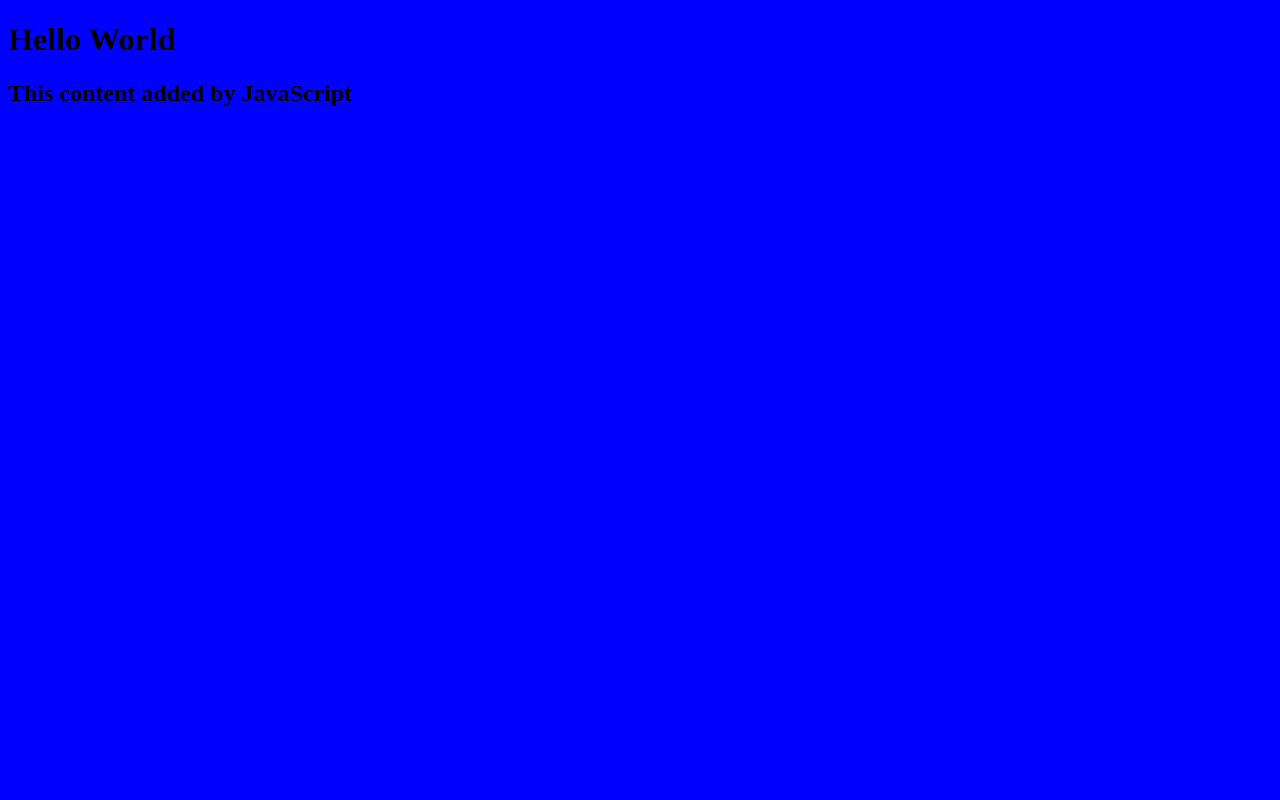
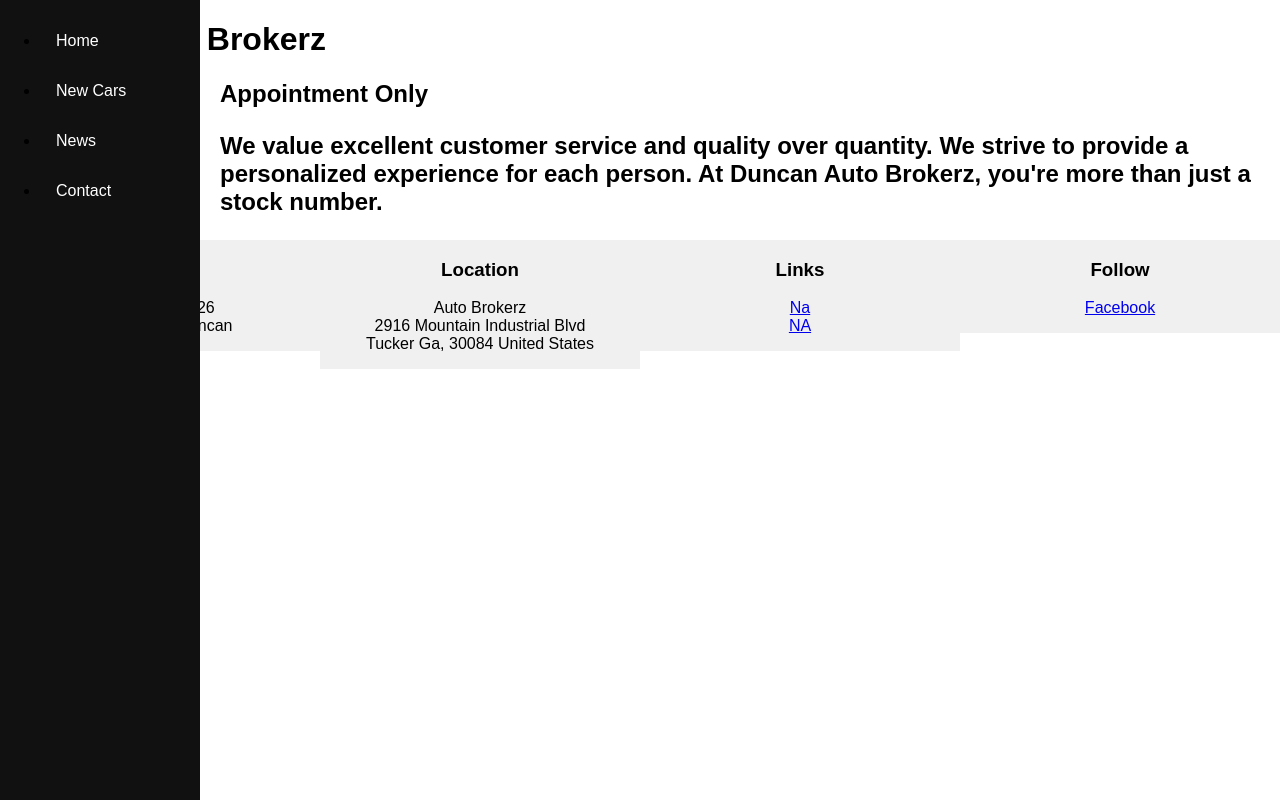
Before and after one commit to duncan1022/duncan-auto-brokerz, a plain HTML site: page index.html in a window 1280 px wide. Drawn offline with Linux system fonts and the light colour scheme.

Commit message:
outline of webstie

```diff
--- a/index.html
+++ b/index.html
@@ -1,11 +1,68 @@
 <!DOCTYPE html>
-    <html lang=""en">
+<html lang="en">
 <head>
-            <link rel="stylesheet" href="style.css"/>
 <title>Duncan Auto Brokerz</title>
+<meta charset="utf-8">
+<meta name="viewport" content="width=device-width, initial-scale=1">
+<link rel="stylesheet" href="./style.css" />
 </head>
 <body>
-            <h1>Hello World</h1>
-            <script src="script.js"></script>
+
+<div class="sidenav">
+  <nav>
+    <ul>
+      <li><a href="default.asp">Home</a></li>
+      <li><a href="newCar.asps">New Cars</a></li>
+      <li><a href="news.asp">News</a></li>
+      <li><a href="contact.asp">Contact</a></li>
+    </ul>
+  </nav>
+</div>
+
+<div class="introduction">
+  <h1>Duncan Auto Brokerz</h1>
+</div>
+
+<div class="Appointment">
+  <h2>Appointment Only<h2>
+    <p>We value excellent customer service and quality over quantity. We strive to provide a personalized experience for each person. At Duncan Auto Brokerz, you're more than just a stock number.</p>
+  </div>
+
+  <section id="details">
+    <div>
+      <h3>Contact</h3>
+      <p>
+        (404) 644-3526<br>
+        Ask for Rick Duncan<br>
+      </p>
+    </div>
+
+    <div>
+      <h3>Location</h3>
+      <p>
+        Auto Brokerz<br>
+        2916 Mountain Industrial Blvd<br>
+        Tucker Ga, 30084 United States
+      </p>
+    </div>
+
+    <div>
+      <h3>Links</h3>
+      <p>
+        <a href="#" target="_blank">Na</a><br>
+        <a href="#" target="_blank">NA</a>
+      </p>
+    </div>
+
+    <div>
+      <h3>Follow</h3>
+      <p>
+        <a href="#" target="_blank">Facebook</a><br>
+      </p>
+    </div>
+  </section>
 </body>
 </html>
+
+</body>
+</html>
--- a/script.js
+++ b/script.js
@@ -1,3 +1,3 @@
 const h2 = document.createElement("h2");
-h2.textContent = "This content added by JavaScript";
+h2.textContent = "Call Today!";
 document.querySelector("body").appendChild(h2);
--- a/style.css
+++ b/style.css
@@ -1,3 +1,55 @@
-body{
-    background: blue;
+
+ *{
+  box-sizing: border-box;
 }
+
+body {
+  margin: 0;
+  font-family: Arial, Helvetica, sans-serif;
+}
+
+/* Style the side navigation */
+.sidenav {
+  height: 100%;
+  width: 200px;
+  position: fixed;
+  z-index: 1;
+  top: 0;
+  left: 0;
+  background-color: #111;
+  overflow-x: hidden;
+}
+
+
+/* Side navigation links */
+.sidenav a {
+  color: white;
+  padding: 16px;
+  text-decoration: none;
+  display: block;
+}
+
+/* Change color on hover */
+.sidenav a:hover {
+  background-color: #dddddd;
+  color: black;
+}
+
+/* Style the content */
+.introducton {
+  margin-left: 200px;
+  padding-left: 20px;
+}
+
+.Appointment {
+  margin-left: 200px;
+  padding-left: 20px;
+}
+
+#details > div {
+  float: left;
+  background-color: #f0f0f0;
+  text-align: center;
+  width: 25%;
+
+}
```
Lines whose indentation alone changed are shown as unchanged.
